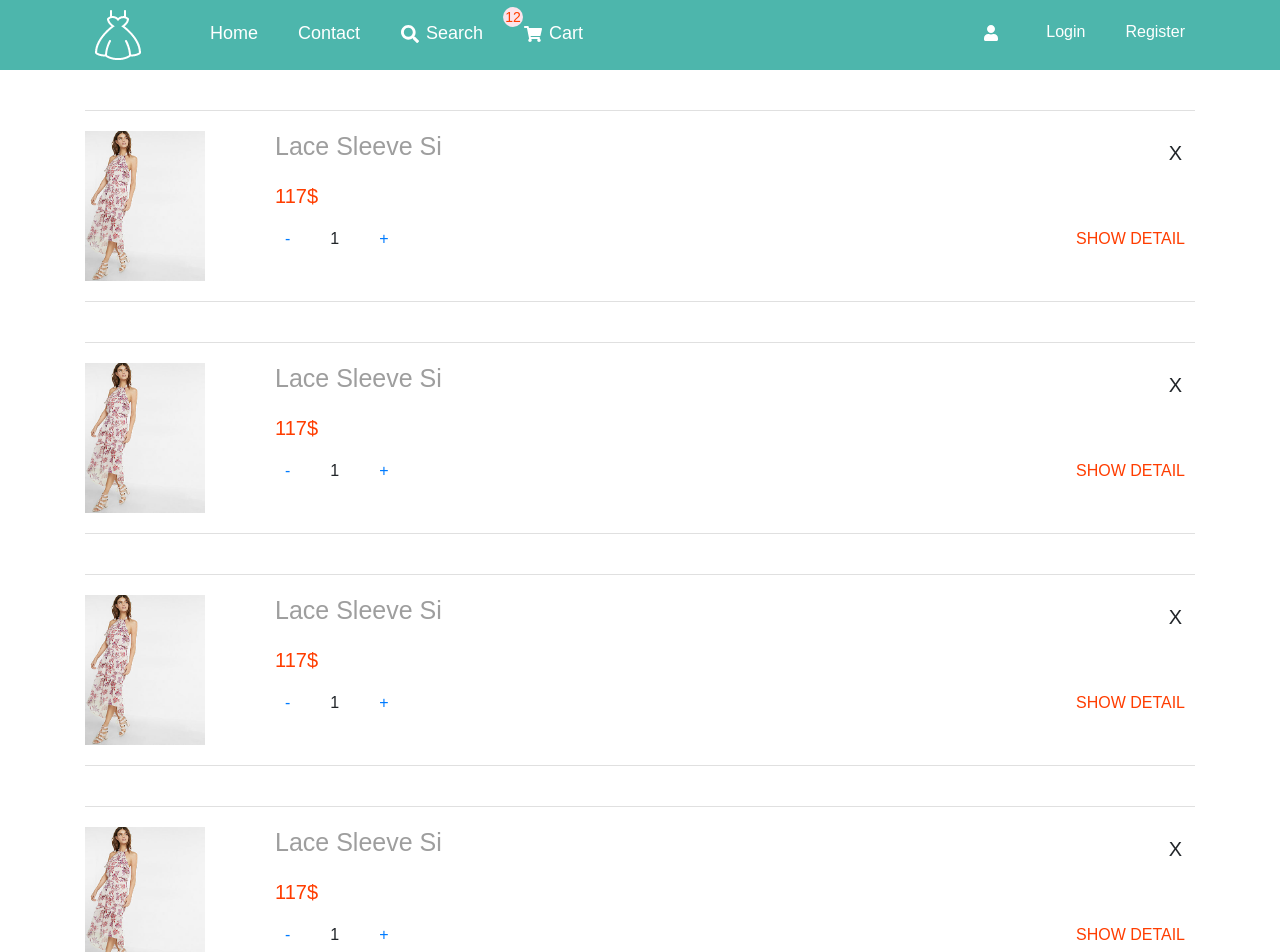
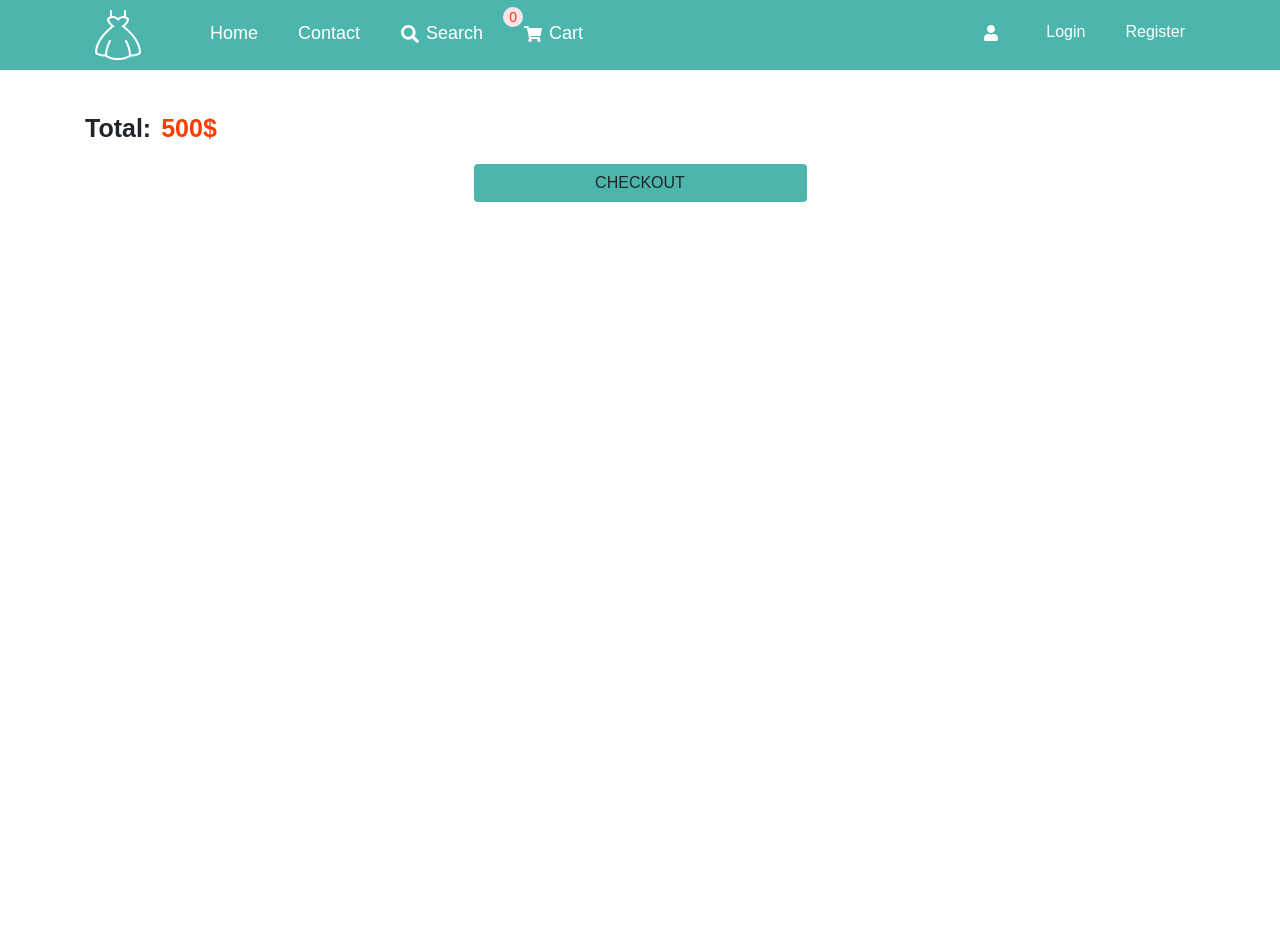
Before and after one commit to chinhninh/reactjs-web-ban-hang, a React (Create React App) app: page /cart in a window 1280 px wide. Shown: the top 952 px of the page. After the commit the page ends 800 px from the top, so only its background shows below. Built offline with nearby package versions, Linux system fonts and the light colour scheme.

Commit message:
add product to cart

```diff
--- a/src/App.js
+++ b/src/App.js
@@ -37,7 +37,7 @@ class App extends Component {
             <Route path="/list-product">
               <ListProduct />
             </Route>
-            <Route path={"/product-detail/:id"} render={(props) => <ProductDetail {...props}/>}/>
+            <Route path={"/product-detail/:id"} component ={ProductDetail} />
             <Route path="/cart">
               <Cart />
             </Route>
--- a/src/components/header/cart/Cart.js
+++ b/src/components/header/cart/Cart.js
@@ -2,9 +2,11 @@ import React, { Component } from 'react';
 import './Cart.scss';
 import {NavLink} from 'react-router-dom';
 import { FaShoppingCart } from 'react-icons/fa';
+import {connect} from 'react-redux';
 
 class Cart extends Component {
     render() {
+        const {dataCart} = this.props;
         return (
             <div className="style-cart">
                 <NavLink to="/cart">
@@ -12,11 +14,17 @@ class Cart extends Component {
                     <span>Cart</span>
                 </NavLink>
                 <div className="cart-number">
-                    12
+                    {dataCart? dataCart.length: ""}
                 </div>
             </div>
         );
     }
 }
 
-export default Cart;
+const mapStateToProps = (state) => {
+    return {
+        dataCart: state.cart.data
+    }
+}
+
+export default connect(mapStateToProps)(Cart);
--- a/src/pages/cart/cartProduct/CartProduct.js
+++ b/src/pages/cart/cartProduct/CartProduct.js
@@ -1,55 +1,76 @@
 import React, { Component } from 'react';
-import ImageProductCart from './ImageProductCart/ImageProductCart';
-import InfoProductCart from './infoProductCart/InfoProductCart';
 import './CartProduct.scss';
+import {connect} from 'react-redux';
+import Api from '../../../api/Api';
 
 class CartProduct extends Component {
     render() {
-        return (
-            <div>
+        const {dataCart} = this.props;
+
+        let showDataCart;
+        if (dataCart) {
+            showDataCart = dataCart.map(e => (
                 <div className="cart-product">
-                    <div className="row">
-                        <div className="col-2">
-                            <ImageProductCart />
+                <div className="row">
+                    <div className="col-2">
+                        <div className="image-product-cart">
+                            <img src={`${Api}api-ban-hang/images/product/${e.images[0]}`} />
                         </div>
-                        <div className="col-10">
-                            <InfoProductCart />
+                    </div>
+                    <div className="col-10">
+                        <div className="info-product-cart" key={e.id}>
+                            <h5>
+                                {e.name}
+                            </h5>
+                            <p className="price">
+                                {e.price}$
+                            </p>
+                            <div className="amount">
+                                <ul className="list-group list-group-horizontal">
+                                    <li>
+                                        <a href="#">
+                                            -
+                                        </a>
+                                    </li>
+                                    <li>
+                                        <span>1</span>
+                                    </li>
+                                    <li>
+                                        <a href="#">
+                                            +
+                                        </a>
+                                    </li>
+                                </ul>
+                            </div>
+                            <div className="show-detail">
+                                <a href="#">
+                                    SHOW DETAIL
+                                </a>
+                            </div>
+                            <div className="btn-delete">
+                                <button className="btn">
+                                    X
+                                </button>
+                            </div>
                         </div>
                     </div>
                 </div>
-                <div className="cart-product">
-                    <div className="row">
-                        <div className="col-2">
-                            <ImageProductCart />
-                        </div>
-                        <div className="col-10">
-                            <InfoProductCart />
-                        </div>
-                    </div>
-                </div>
-                <div className="cart-product">
-                    <div className="row">
-                        <div className="col-2">
-                            <ImageProductCart />
-                        </div>
-                        <div className="col-10">
-                            <InfoProductCart />
-                        </div>
-                    </div>
-                </div>
-                <div className="cart-product">
-                    <div className="row">
-                        <div className="col-2">
-                            <ImageProductCart />
-                        </div>
-                        <div className="col-10">
-                            <InfoProductCart />
-                        </div>
-                    </div>
-                </div>
+            </div>
+            ))
+        } else {showDataCart = ""}
+
+        return (
+            <div>
+                {showDataCart}
             </div>
         );
     }
 }
 
-export default CartProduct;
+const mapStateToProps = (state) => {
+    return {
+        dataCart: state.cart.data
+    }
+}
+
+export default connect(mapStateToProps)(CartProduct);
--- a/src/pages/cart/cartProduct/CartProduct.scss
+++ b/src/pages/cart/cartProduct/CartProduct.scss
@@ -1,6 +1,64 @@
+@import '../../../scss//Variable.scss';
+
 .cart-product {
     padding: 20px 0;
     border-top: solid 1px #e0e0e0;
     border-bottom: solid 1px #e0e0e0;
     margin-top: 40px;
+
+    .image-product-cart {
+        img {
+            max-height: 150px;
+            max-width: 100%;
+        }
+    }
+
+    .info-product-cart {
+        position: relative;
+
+        h5 {
+            color: $color-title;
+            font-size: 25px;
+        }
+
+        .price {
+            color: $color-price;
+            margin-top: 20px;
+            font-size: 20px;
+        }
+
+        .amount {
+            li {
+                list-style: none;
+                margin-right: 30px;
+
+                a {
+                    padding: 10px;
+                    text-decoration: none;
+                }
+            }
+        }
+
+        .show-detail {
+            position: absolute;
+            right: 0;
+            bottom: 0;
+
+            a {
+                text-decoration: none;
+                color: $color-price;
+                padding: 10px;
+            }
+        }
+
+        .btn-delete {
+            position: absolute;
+            right: 0;
+            top: 0;
+
+            button {
+                font-size: 20px;
+            }
+        }
+    }
 }
--- a/src/pages/cart/cartProduct/infoProductCart/InfoProductCart.js
+++ b/src/pages/cart/cartProduct/infoProductCart/InfoProductCart.js
@@ -1,15 +1,20 @@
 import React, { Component } from 'react';
 import './InfoProductCart.scss';
+import { connect } from 'react-redux';
 
 class InfoProductCart extends Component {
     render() {
-        return (
-            <div className="info-product-cart">
+        const { dataCart } = this.props;
+
+        let showDataCart;
+        if (dataCart) {
+            showDataCart = dataCart.map(e => (
+                <div className="info-product-cart" key={e.id}>
                     <h5>
-                    Lace Sleeve Si
+                        {e.name}
                 </h5>
                     <p className="price">
-                    117$
+                        {e.price}$
                 </p>
                     <div className="amount">
                         <ul className="list-group list-group-horizontal">
@@ -39,8 +44,21 @@ class InfoProductCart extends Component {
                     </button>
                     </div>
                 </div>
+            ))
+        } else {showDataCart = ""}
+
+        return (
+            <div>
+            {showDataCart}
+            </div>
         );
     }
 }
 
-export default InfoProductCart;
+const mapStateToProps = (state) => {
+    return {
+        dataCart: state.cart.data
+    }
+}
+
+export default connect(mapStateToProps)(InfoProductCart);
--- a/src/pages/productDetail/infoProduct/InfoProduct.js
+++ b/src/pages/productDetail/infoProduct/InfoProduct.js
@@ -2,8 +2,16 @@ import React, { Component } from 'react';
 import './InfoProduct.scss';
 import { NavLink } from 'react-router-dom';
 import { connect } from 'react-redux';
+import  {addToCart} from '../../../redux/actions/cart/cartCreator';
 
 class InfoProduct extends Component {
+    clickAddToCart = () => {
+        const {addToCart} = this.props;
+        const { idProduct, dataProduct } = this.props;
+        const dataIdProduct = dataProduct.find(item => item.id == idProduct);
+        addToCart(dataIdProduct);
+    }
+
     render() {
         const { idProduct, dataProduct } = this.props;
         const dataIdProduct = dataProduct.find(item => item.id == idProduct) // or const dataIdProduct = dataProduct.filter(item => item.id == idProduct);
@@ -25,11 +33,11 @@ class InfoProduct extends Component {
                                             </li>
                         <li className="color">
                             <span>Color {dataIdProduct.color}</span>
-                            <div className="bg-color"></div>
+                            <div className="bg-color" style={{backgroundColor: dataIdProduct.color}}></div>
                         </li>
                     </ul>
                 </div>
-                <NavLink to="" className="btn btn-cart">
+                <NavLink to="/cart" className="btn btn-cart" onClick={this.clickAddToCart.bind(this)}>
                     Add to card
                 </NavLink>
             </div>)
@@ -50,4 +58,10 @@ const mapStateToProps = (state) => {
     }
 }
 
-export default connect(mapStateToProps)(InfoProduct);
+const mapDispatchToProps = (dispatch) => {
+    return {
+        addToCart: (dataIdProduct) => dispatch(addToCart(dataIdProduct))
+    }
+}
+
+export default connect(mapStateToProps,mapDispatchToProps)(InfoProduct);
--- /dev/null
+++ b/src/redux/actions/cart/cartCreator.js
@@ -0,0 +1,8 @@
+import {ADD_TO_CART} from './cartType';
+
+export const addToCart = (dataIdProduct) => {
+    return {
+        type: ADD_TO_CART,
+        dataIdProduct
+    }
+}
--- /dev/null
+++ b/src/redux/actions/cart/cartType.js
@@ -0,0 +1 @@
+export const ADD_TO_CART = "ADD_TO_CART";
--- /dev/null
+++ b/src/redux/reducers/cart/cart.js
@@ -0,0 +1,14 @@
+import {ADD_TO_CART} from '../../actions/cart/cartType';
+
+const dataCart = {
+    data: []
+}
+
+const cart = (state = dataCart, action ) => {
+    if (action.type == ADD_TO_CART) return {
+        data: state.data.concat(action.dataIdProduct)
+    }
+    return state;
+}
+
+export default cart;
--- a/src/redux/reducers/index.js
+++ b/src/redux/reducers/index.js
@@ -3,12 +3,14 @@ import productType from './productType/productType';
 import register from './user/register/register';
 import login from './user/login/login';
 import productDetail from './productDetail/productDetail';
+import cart from './cart/cart';
 
 const allReducers = combineReducers ({
     productType,
     register,
     login,
-    productDetail
+    productDetail,
+    cart
 })
 
 export default allReducers;
```
Lines whose indentation alone changed are shown as unchanged.
